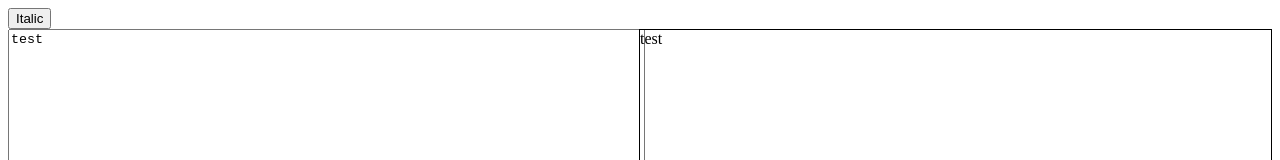
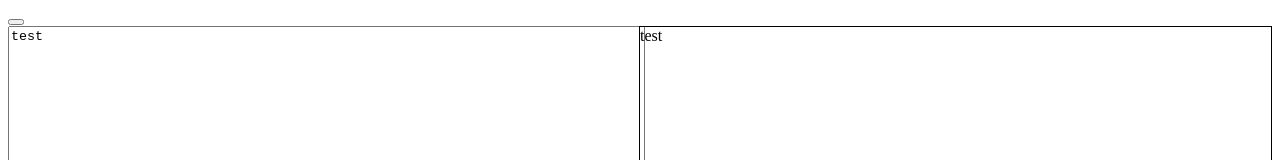
Before and after one commit to Lemoncode/markdown-react-samples, a React app in the folder 02 Toolbar/: page / in a window 1280 px wide. Shown: the top 160 px of the page. Built offline with nearby package versions, Linux system fonts and the light colour scheme; the HTML template or start-up script is replaced by a standard one.

Commit message:
Using glyphicon icons

```diff
--- a/02 Toolbar/src/components/toolbar/buttons/italicButton.tsx
+++ b/02 Toolbar/src/components/toolbar/buttons/italicButton.tsx
@@ -32,8 +32,10 @@ export class ItalicButton extends React.Component<Props, {}> {
 
   render() {
     return (
-      <input type="submit" value="Italic" className="btn btn-default"
-        onClick={(e) => this.onItalicText(e)} />
+      <button type="button" className="btn btn-default"
+        onClick={(e) => this.onItalicText(e)}>
+        <span className="glyphicon glyphicon-italic"></span>
+      </button>
     );
   }
 }
```
